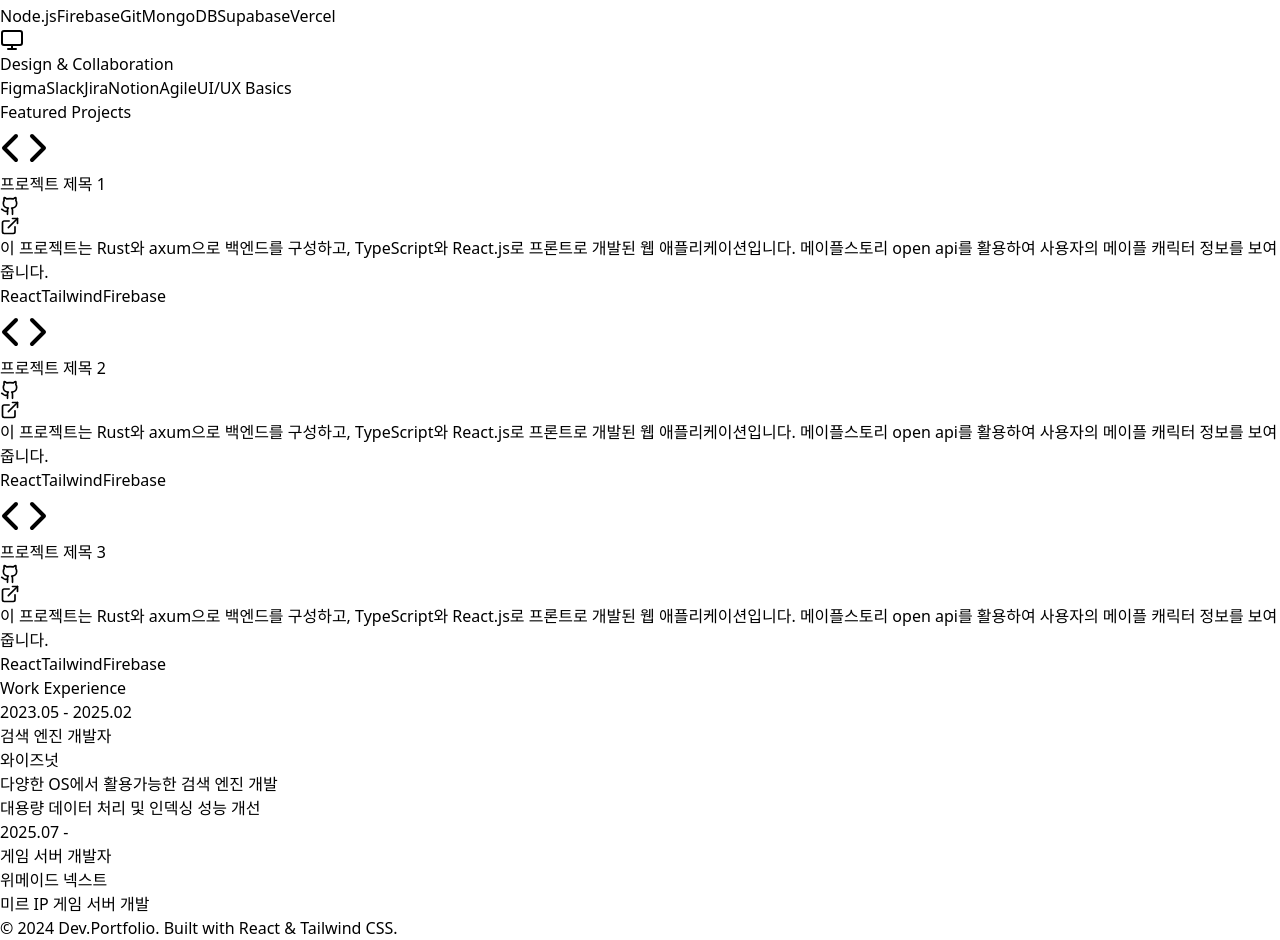
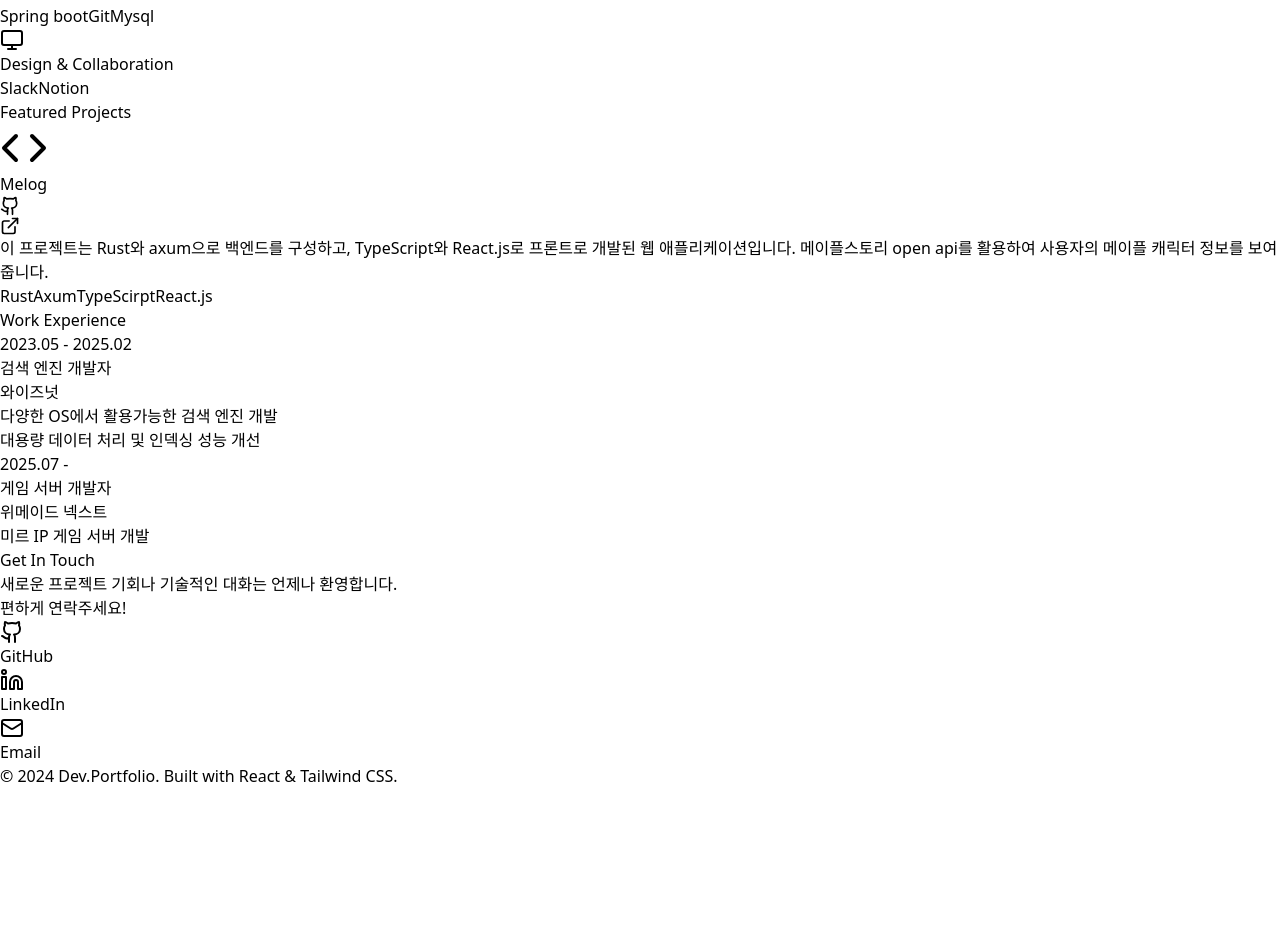
Before and after one commit to lms0806/lms0806_cv, a React (Vite) app in the folder web/: page / in a window 1280 px wide. Shown: the part 562-1502 px from the top of the page. After the commit the page ends 1350 px from the top, so only its background shows below. Built offline with nearby package versions, Linux system fonts and the light colour scheme.

Commit message:
add : default info

```diff
--- a/web/src/App.tsx
+++ b/web/src/App.tsx
@@ -1,5 +1,5 @@
 import { useState, useEffect } from 'react';
-import { Menu, X, Github, ExternalLink, Code, ChevronDown, Monitor, Database, Layout } from 'lucide-react';
+import { Menu, X, Github, Linkedin, Mail, ExternalLink, Code, ChevronDown, Monitor, Database, Layout } from 'lucide-react';
 
 export default function Portfolio() {
   const [isMenuOpen, setIsMenuOpen] = useState(false);
@@ -42,6 +42,19 @@ export default function Portfolio() {
     { name: 'Contact', id: 'contact' },
   ];
 
+  // 프로젝트 데이터 배열
+  const projects = [
+    {
+      id: 1,
+      title: "Melog",
+      description: "이 프로젝트는 Rust와 axum으로 백엔드를 구성하고, TypeScript와 React.js로 프론트로 개발된 웹 애플리케이션입니다. 메이플스토리 open api를 활용하여 사용자의 메이플 캐릭터 정보를 보여줍니다.",
+      techStack: ["Rust", "Axum", "TypeScirpt", "React.js"],
+      githubLink: "https://github.com/lmsbin/melog",
+      demoLink: "#"
+    },
+  ];
+
+  // 경력 데이터 배열
   const experiences = [
     {
       id: 1,
@@ -177,7 +190,7 @@ export default function Portfolio() {
                 <div className="text-slate-400 font-medium">Years Experience</div>
               </div>
               <div className="bg-slate-800 p-6 rounded-xl border border-slate-700 hover:border-blue-500/50 transition-colors">
-                <div className="text-blue-400 text-4xl font-bold mb-2">10+</div>
+                <div className="text-blue-400 text-4xl font-bold mb-2">1</div>
                 <div className="text-slate-400 font-medium">Projects Completed</div>
               </div>
             </div>
@@ -215,7 +228,7 @@ export default function Portfolio() {
               </div>
               <h3 className="text-xl font-bold mb-4">Backend & Tools</h3>
               <div className="flex flex-wrap gap-2">
-                {['Node.js', 'Firebase', 'Git', 'MongoDB', 'Supabase', 'Vercel'].map(skill => (
+                {['Spring boot', 'Git', 'Mysql'].map(skill => (
                   <span key={skill} className="px-3 py-1 bg-slate-700 text-slate-300 text-sm rounded-full">
                     {skill}
                   </span>
@@ -230,7 +243,7 @@ export default function Portfolio() {
               </div>
               <h3 className="text-xl font-bold mb-4">Design & Collaboration</h3>
               <div className="flex flex-wrap gap-2">
-                {['Figma', 'Slack', 'Jira', 'Notion', 'Agile', 'UI/UX Basics'].map(skill => (
+                {['Slack', 'Notion'].map(skill => (
                   <span key={skill} className="px-3 py-1 bg-slate-700 text-slate-300 text-sm rounded-full">
                     {skill}
                   </span>
@@ -249,8 +262,8 @@ export default function Portfolio() {
           </h2>
 
           <div className="grid md:grid-cols-2 lg:grid-cols-3 gap-8">
-            {[1, 2, 3].map((item) => (
-              <div key={item} className="bg-slate-900 rounded-xl overflow-hidden border border-slate-700 group hover:border-teal-500 transition-all">
+            {projects.map((project) => (
+              <div key={project.id} className="bg-slate-900 rounded-xl overflow-hidden border border-slate-700 group hover:border-teal-500 transition-all">
                 {/* Project Image Placeholder */}
                 <div className="h-48 bg-slate-800 flex items-center justify-center relative overflow-hidden">
                   <div className="absolute inset-0 bg-teal-500/10 group-hover:bg-teal-500/20 transition-colors"></div>
@@ -260,23 +273,22 @@ export default function Portfolio() {
                 <div className="p-6">
                   <div className="flex justify-between items-start mb-4">
                     <h3 className="text-xl font-bold text-white group-hover:text-teal-400 transition-colors">
-                      프로젝트 제목 {item}
+                      {project.title}
                     </h3>
                     <div className="flex gap-3">
-                      <a href="#" className="text-slate-400 hover:text-white transition-colors" title="GitHub Code">
+                      <a href={project.githubLink} className="text-slate-400 hover:text-white transition-colors" title="GitHub Code">
                         <Github size={20} />
                       </a>
-                      <a href="#" className="text-slate-400 hover:text-white transition-colors" title="Live Demo">
+                      <a href={project.demoLink} className="text-slate-400 hover:text-white transition-colors" title="Live Demo">
                         <ExternalLink size={20} />
                       </a>
                     </div>
                   </div>
                   <p className="text-slate-400 mb-6 text-sm line-clamp-3">
-                    이 프로젝트는 Rust와 axum으로 백엔드를 구성하고, TypeScript와 React.js로 프론트로 개발된 웹 애플리케이션입니다.
-                    메이플스토리 open api를 활용하여 사용자의 메이플 캐릭터 정보를 보여줍니다.
+                    {project.description}
                   </p>
                   <div className="flex flex-wrap gap-2">
-                    {['React', 'Tailwind', 'Firebase'].map((tag) => (
+                    {project.techStack.map((tag) => (
                       <span key={tag} className="text-xs px-2 py-1 bg-slate-800 text-teal-400 rounded border border-slate-700">
                         {tag}
                       </span>
@@ -328,7 +340,7 @@ export default function Portfolio() {
       </section>
 
       {/* Contact Section */}
-      {/* <section id="contact" className="py-20 bg-slate-800/50">
+      <section id="contact" className="py-20 bg-slate-800/50">
         <div className="max-w-4xl mx-auto px-6 text-center">
           <h2 className="text-3xl font-bold mb-8">
             <span className="border-b-4 border-teal-500 pb-2">Get In Touch</span>
@@ -338,7 +350,7 @@ export default function Portfolio() {
             편하게 연락주세요!
           </p>
 
-          <div className="bg-slate-900 p-8 rounded-2xl border border-slate-700 max-w-2xl mx-auto shadow-2xl">
+          {/* <div className="bg-slate-900 p-8 rounded-2xl border border-slate-700 max-w-2xl mx-auto shadow-2xl">
             <form className="space-y-6 text-left" onSubmit={(e) => e.preventDefault()}>
               <div className="grid md:grid-cols-2 gap-6">
                 <div>
@@ -358,22 +370,35 @@ export default function Portfolio() {
                 메시지 보내기
               </button>
             </form>
-          </div>
+          </div> */}
 
           <div className="flex justify-center space-x-8 mt-16">
-            <a href="#" className="flex flex-col items-center group">
+            <a
+              href="https://github.com/lms0806"
+              target="_blank"
+              rel="noopener noreferrer"
+              className="flex flex-col items-center group"
+            >
               <div className="w-12 h-12 bg-slate-800 rounded-full flex items-center justify-center group-hover:bg-teal-500 transition-colors mb-2">
                 <Github size={24} className="text-slate-300 group-hover:text-white" />
               </div>
               <span className="text-sm text-slate-400 group-hover:text-teal-400">GitHub</span>
             </a>
-            <a href="#" className="flex flex-col items-center group">
+            <a
+              href="https://www.linkedin.com/in/minsu-lim-8b798b268/"
+              target="_blank"
+              rel="noopener noreferrer"
+              className="flex flex-col items-center group"
+            >
               <div className="w-12 h-12 bg-slate-800 rounded-full flex items-center justify-center group-hover:bg-blue-600 transition-colors mb-2">
                 <Linkedin size={24} className="text-slate-300 group-hover:text-white" />
               </div>
               <span className="text-sm text-slate-400 group-hover:text-blue-400">LinkedIn</span>
             </a>
-            <a href="#" className="flex flex-col items-center group">
+            <a
+              href="mailto:godmlzkf1@naver.com"
+              className="flex flex-col items-center group"
+            >
               <div className="w-12 h-12 bg-slate-800 rounded-full flex items-center justify-center group-hover:bg-purple-500 transition-colors mb-2">
                 <Mail size={24} className="text-slate-300 group-hover:text-white" />
               </div>
@@ -381,7 +406,7 @@ export default function Portfolio() {
             </a>
           </div>
         </div>
-      </section> */}
+      </section>
 
       {/* Footer */}
       <footer className="py-8 bg-slate-950 border-t border-slate-900 text-center">
```
Also changed, not shown: web/src/main.tsx (+0 -11 lines).
